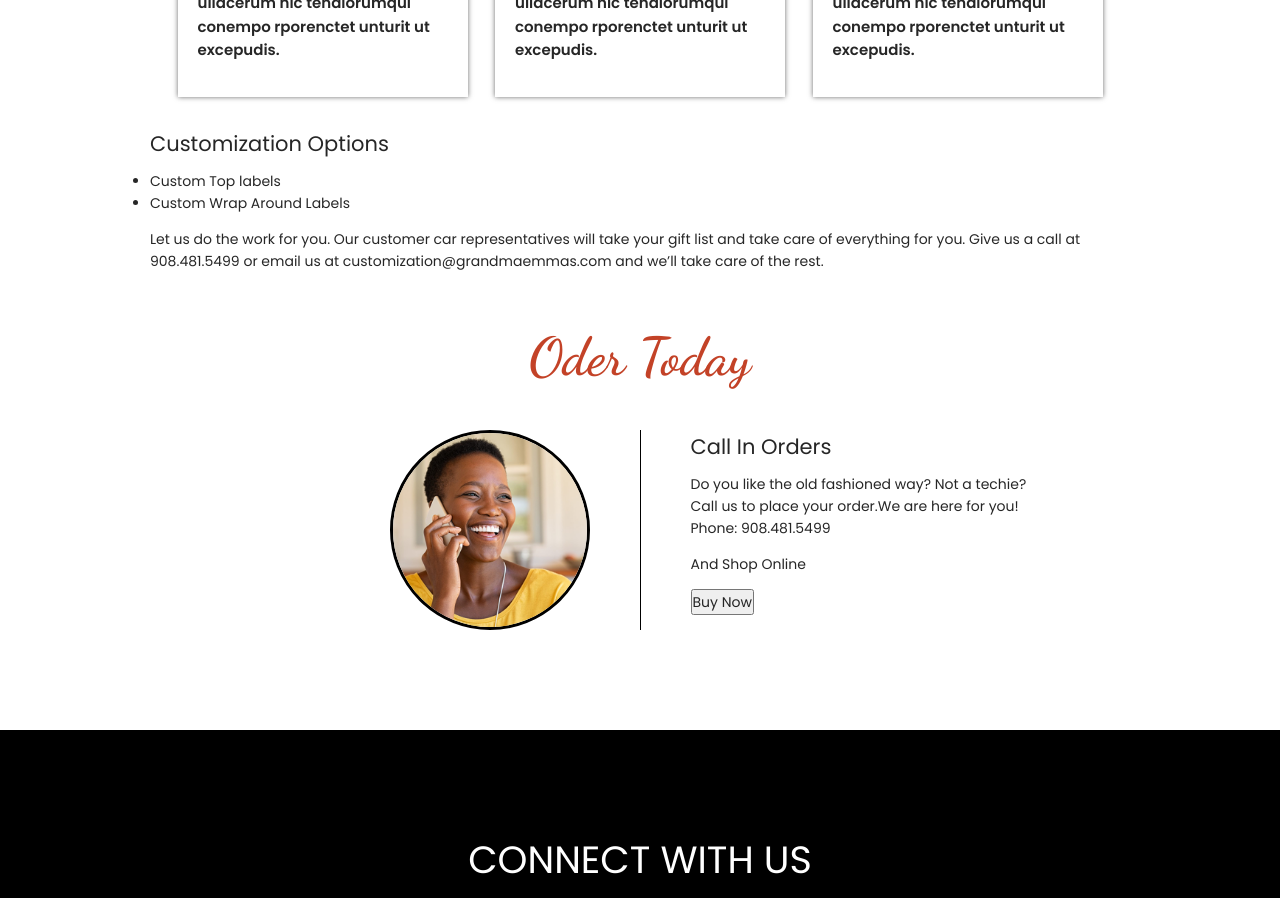
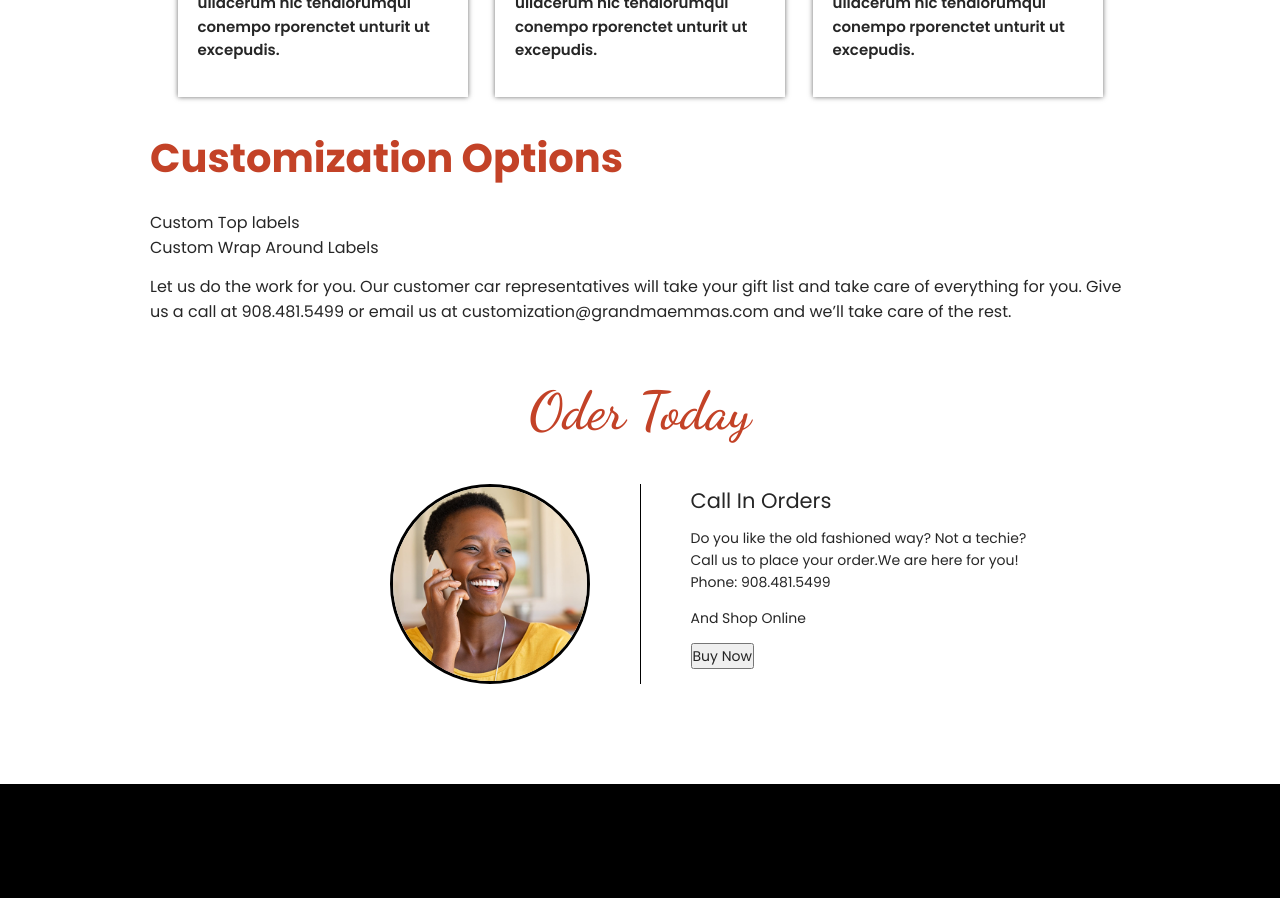
Before and after one commit to elvenvdk/gme, a React (Create React App) app in the folder grems-frontend/: page /flavors in a window 1280 px wide. Shown: the part 920-1818 px from the top of the page. Built offline with nearby package versions, Linux system fonts and the light colour scheme.

Commit message:
Added styling

```diff
--- a/grems-frontend/src/components/corporateGifts/CorporateGifts.js
+++ b/grems-frontend/src/components/corporateGifts/CorporateGifts.js
@@ -1,9 +1,8 @@
 import React from 'react';
 
-import cobblerjarImg from '../../assets/cobblerJar_thumb.png';
-import cobblerCloseup from '../../assets/CobblerCloseUP.jpg';
 import giftsImg from '../../assets/giftsImg1.jpg';
 
+import CustomizeOptions from '../customizeOptions/CustomizeOptions';
 import OrderSection from '../orderSection/OrderSection';
 
 import './CorporateGifts.scss';
@@ -44,6 +43,7 @@ const CorporateGifts = () => {
           <img src={giftsImg} alt='Gifts' />
         </div>
       </div>
+      <CustomizeOptions />
       <OrderSection />
     </div>
   );
--- a/grems-frontend/src/components/corporateGifts/CorporateGifts.scss
+++ b/grems-frontend/src/components/corporateGifts/CorporateGifts.scss
@@ -28,6 +28,11 @@
       }
 
       &-list {
+        position: relative;
+        display: flex;
+        flex-direction: column;
+        list-style: none;
+        font-size: 1.6rem;
       }
     }
   }
--- /dev/null
+++ b/grems-frontend/src/components/customizeOptions/CustomizeOptions.js
@@ -0,0 +1,23 @@
+import React from 'react';
+
+import './CustomizeOptions.scss';
+
+const CustomizeOptions = () => {
+  return (
+    <section className='customize'>
+      <h1 className='customize-header'>Customization Options</h1>
+      <ul className='customize-options'>
+        <li className='customize-options-item'>Custom Top labels</li>
+        <li className='customize-options-item'>Custom Wrap Around Labels</li>
+      </ul>
+      <p className='customize-text'>
+        Let us do the work for you. Our customer car representatives will take
+        your gift list and take care of everything for you. Give us a call at
+        908.481.5499 or email us at customization@grandmaemmas.com and we’ll
+        take care of the rest.
+      </p>
+    </section>
+  );
+};
+
+export default CustomizeOptions;
--- /dev/null
+++ b/grems-frontend/src/components/customizeOptions/CustomizeOptions.scss
@@ -0,0 +1,28 @@
+@import '../../utilities/variables.scss';
+
+.customize {
+  position: relative;
+  display: flex;
+  flex-direction: column;
+
+  &-header {
+    color: $color-main2;
+    font-weight: $font-bold;
+    font-size: 4rem;
+  }
+
+  &-options {
+    position: relative;
+    display: flex;
+    flex-direction: column;
+
+    &-item {
+      list-style: none;
+      font-size: 1.6rem;
+    }
+  }
+
+  &-text {
+    font-size: 1.6rem;
+  }
+}
--- a/grems-frontend/src/components/flavors/Flavors.js
+++ b/grems-frontend/src/components/flavors/Flavors.js
@@ -4,6 +4,7 @@ import cobblerjarImg from '../../assets/cobblerJar_thumb.png';
 import cobblerCloseup from '../../assets/CobblerCloseUP.jpg';
 import smilingWoman from '../../assets/woman-img.png';
 
+import CustomizeOptions from '../customizeOptions/CustomizeOptions';
 import OrderSection from '../orderSection/OrderSection';
 
 import './Flavors.scss';
@@ -67,21 +68,7 @@ const Flavors = () => {
           </p>
         </div>
       </section>
-      <section className='flavors-customize'>
-        <h1 className='flavors-customize-header'>Customization Options</h1>
-        <ul className='flavors-customize-options'>
-          <li className='flavors-customize-options-item'>Custom Top labels</li>
-          <li className='flavors-customize-options-item'>
-            Custom Wrap Around Labels
-          </li>
-        </ul>
-        <p className='flavors-customize-text'>
-          Let us do the work for you. Our customer car representatives will take
-          your gift list and take care of everything for you. Give us a call at
-          908.481.5499 or email us at customization@grandmaemmas.com and we’ll
-          take care of the rest.
-        </p>
-      </section>
+      <CustomizeOptions />
       <OrderSection />
     </div>
   );
```
